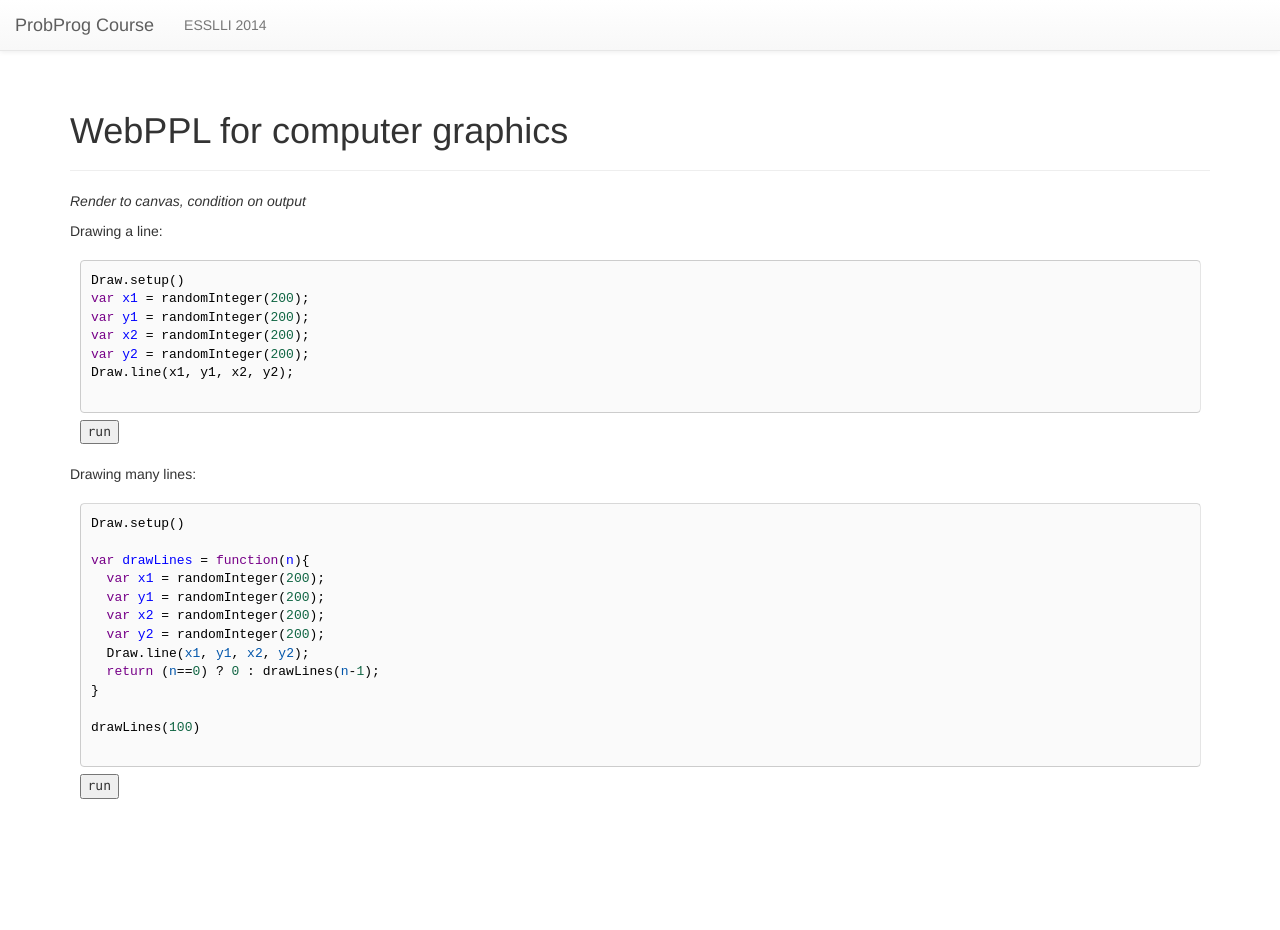
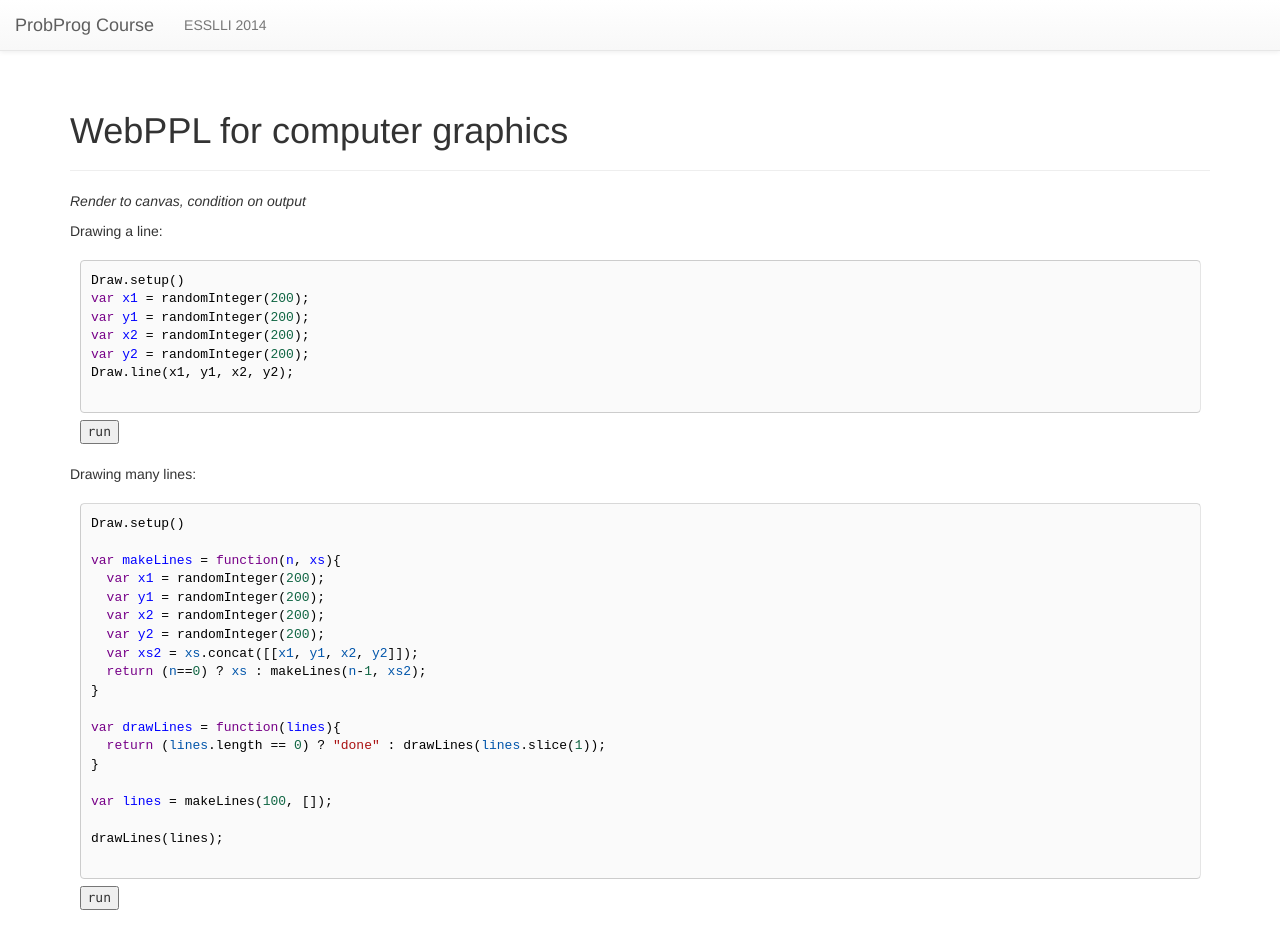
Before and after one commit to probmods/dippl, a Jekyll site: the page built from lectures/graphics.md, in a window 1280 px wide. Built offline with Jekyll 4.4.1, drawn with Linux system fonts in a browser that asks for light colours; nearby versions of some CDN libraries; library files that are not in the unit come from our copies; before the commit the page ends 900 px from its top, so only the background shows below that.

Commit message:
Evaluate code boxes in global scope

```diff
--- a/assets/js/custom.js
+++ b/assets/js/custom.js
@@ -1,4 +1,6 @@
 "use strict";
+
+var topK; // Top-level continuation
 
 
 // Drawing
@@ -79,14 +81,18 @@ function setupCodeBoxes(){
         "class": 'runButton',
         "click": function () {
           var oldActiveCanvas = activeCanvas;
+          var oldTopK = topK;
           activeCanvas = resultCanvas;
+          topK = showResult;
           try {
-              webppl.run(cm.getValue(), showResult, false);
+            var compiled = webppl.compile(cm.getValue(), true);
+            eval.call(window, compiled);
           } catch (err) {
             showResult(err.message);
             throw err;
           } finally {
-              // activeCanvas = oldActiveCanvas;
+            activeCanvas = oldActiveCanvas;
+            topK = oldTopK;
           }
         }
       });
--- a/lectures/graphics.md
+++ b/lectures/graphics.md
@@ -20,14 +20,20 @@ Drawing many lines:
 ~~~~
 Draw.setup()
 
-var drawLines = function(n){
+var makeLines = function(n, xs){
   var x1 = randomInteger(200);
   var y1 = randomInteger(200);
   var x2 = randomInteger(200);
   var y2 = randomInteger(200);
-  Draw.line(x1, y1, x2, y2);
-  return (n==0) ? 0 : drawLines(n-1);
+  var xs2 = xs.concat([[x1, y1, x2, y2]]);
+  return (n==0) ? xs : makeLines(n-1, xs2);
 }
 
-drawLines(100)
+var drawLines = function(lines){
+  return (lines.length == 0) ? "done" : drawLines(lines.slice(1));
+}
+
+var lines = makeLines(100, []);
+
+drawLines(lines);
 ~~~~
```
Lines whose indentation alone changed are shown as unchanged.
